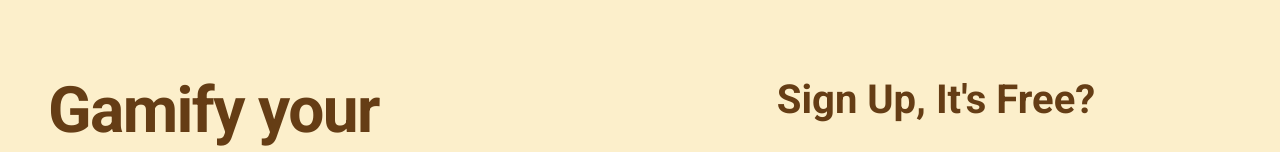
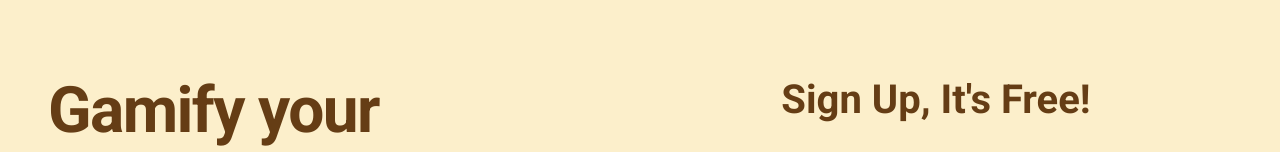
Before and after one commit to spencerwest-dev/TaskKernel, a React (Create React App) app in the folder frontend/: page / in a window 1280 px wide. Shown: the part 226-378 px from the top of the page. Built offline with nearby package versions, Linux system fonts and the light colour scheme.

Commit message:
Reversed Midterm Alternative Change

```diff
--- a/frontend/src/pages/landing/index.jsx
+++ b/frontend/src/pages/landing/index.jsx
@@ -50,7 +50,7 @@ function LandingPage() {
           <div className="w-full lg:w-1/2 flex justify-center lg:justify-center">
             <div className="w-full max-w-[550px] flex flex-col">
               <h2 className="text-[#653D15] font-bold text-[40px] text-center mb-6">
-                Sign Up, It&apos;s Free?
+                Sign Up, It&apos;s Free!
               </h2>
 
               <div className="flex flex-col gap-3">
```
